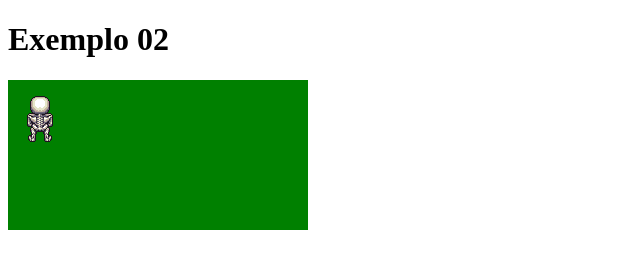
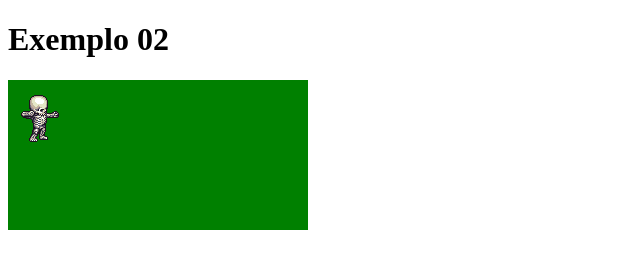
Before and after one commit to ufjf-dcc104/dcc138-2020-3ere-atv3-vitorhugojf, a plain HTML site: page index.html in a window 1280 px wide. Shown: the full height of the page, 0-640 px from the left. Drawn offline with Linux system fonts and the light colour scheme.

Commit message:
adiciona controle detalhado de poses

```diff
--- a/index.html
+++ b/index.html
@@ -23,30 +23,30 @@
       let l = 2;
       let c = 0;
 
-      let pose = 0;
+      let pose = 19;
       let quadro = 0;
       const POSES = [
-        7,
-        7,
-        7,
-        7,
-        8,
-        8,
-        8,
-        8,
-        9,
-        9,
-        9,
-        9,
-        6,
-        6,
-        6,
-        6,
-        13,
-        13,
-        13,
-        13,
-        6,
+        { qmax: 6, pv: 9 },
+        { qmax: 6, pv: 9 },
+        { qmax: 6, pv: 9 },
+        { qmax: 6, pv: 9 },
+        { qmax: 7, pv: 9 },
+        { qmax: 7, pv: 9 },
+        { qmax: 7, pv: 9 },
+        { qmax: 7, pv: 9 },
+        { qmax: 8, pv: 9 },
+        { qmax: 8, pv: 9 },
+        { qmax: 8, pv: 9 },
+        { qmax: 8, pv: 9 },
+        { qmax: 5, pv: 9 },
+        { qmax: 5, pv: 9 },
+        { qmax: 5, pv: 9 },
+        { qmax: 5, pv: 9 },
+        { qmax: 12, pv: 27 },
+        { qmax: 12, pv: 27 },
+        { qmax: 12, pv: 27 },
+        { qmax: 12, pv: 27 },
+        { qmax: 5, pv: 9 },
       ];
 
       function terminouDeCarregar() {
@@ -60,7 +60,7 @@
 
           desenhaFundo();
 
-          quadro = quadro >= POSES[pose] - 1 ? 0 : quadro + 9 * dt;
+          quadro = quadro > POSES[pose].qmax ? 0 : quadro + POSES[pose].pv * dt;
 
           ctx.drawImage(
             skelly,
```
